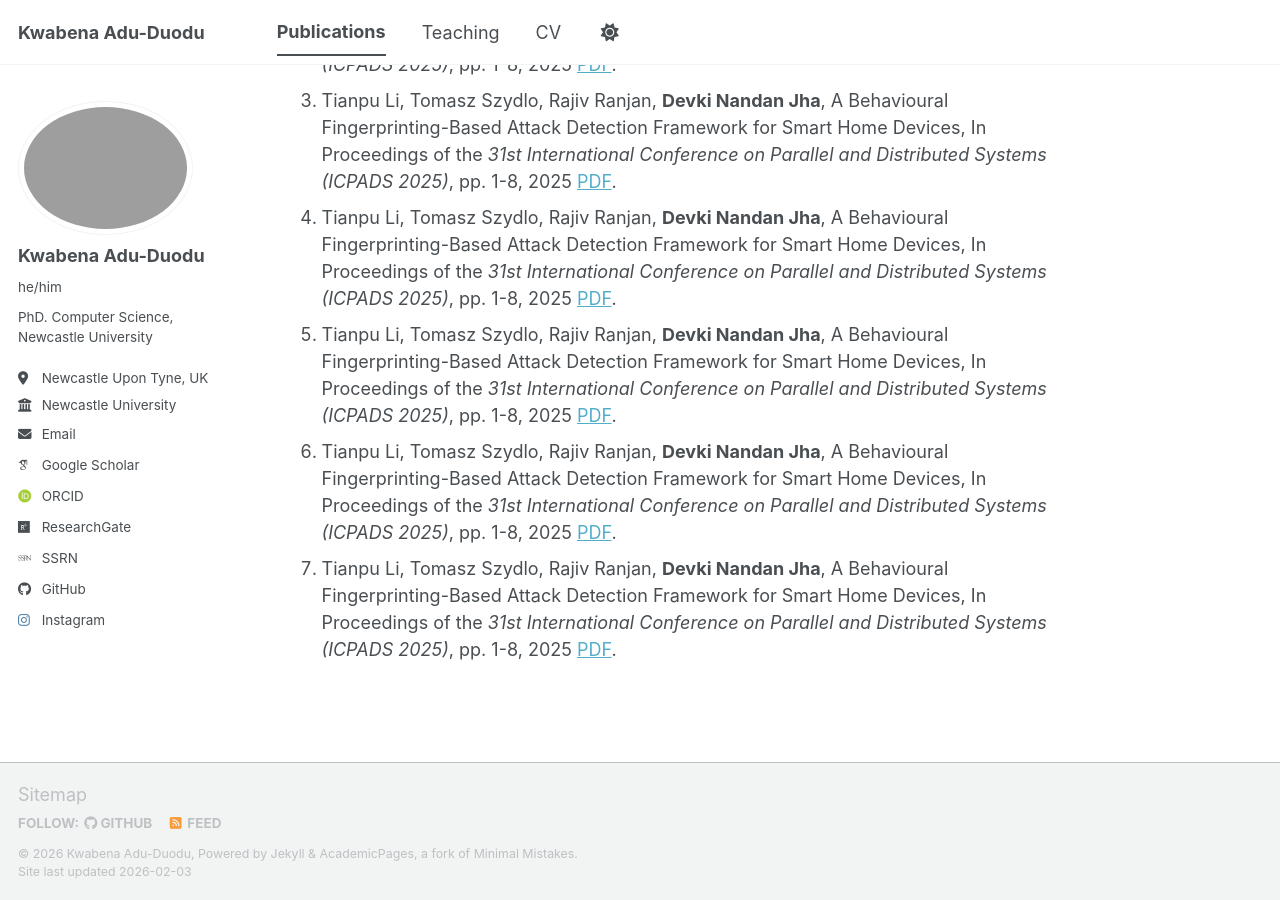
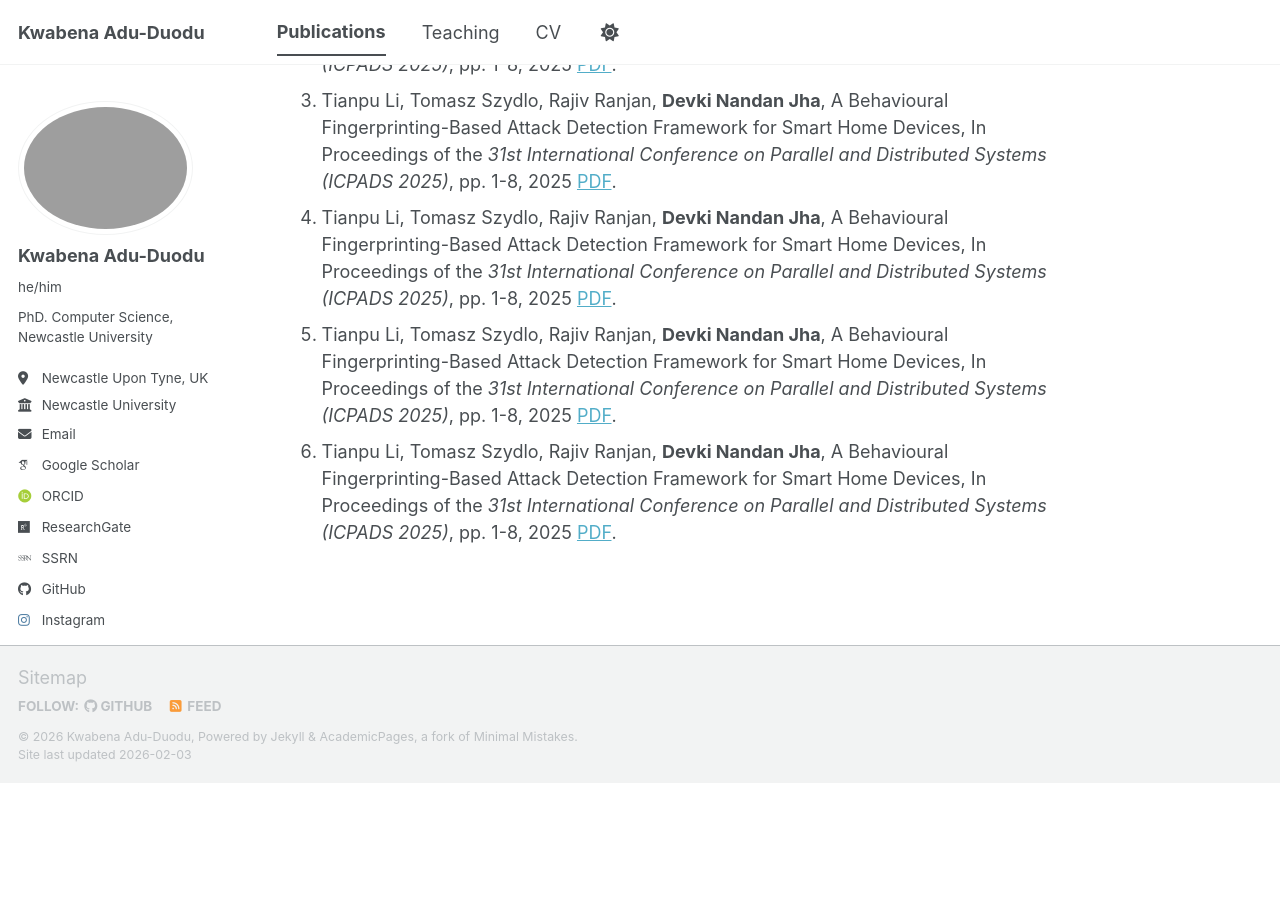
Before and after one commit to KAYDUODU/KAYDUODU.github.io, a Jekyll site: the page built from _pages/publications.md, in a window 1280 px wide and 900 px high, scrolled down 630 px. Built offline with Jekyll 4.4.1, drawn with Linux system fonts in a browser that asks for light colours; some web fonts are replaced; a script bundle is joined from its source files by our own code; library files that are not in the unit come from our copies; after the commit the page ends 1413 px from its top, so only the background shows below that.

Commit message:
Remove duplicate publication entry
Removed duplicate publication entry from the list.

```diff
--- a/_pages/publications.md
+++ b/_pages/publications.md
@@ -20,7 +20,6 @@ Conference Papers
 4. Tianpu Li, Tomasz Szydlo, Rajiv Ranjan, <b>Devki Nandan Jha</b>, A Behavioural Fingerprinting-Based Attack Detection Framework for Smart Home Devices, In Proceedings of the <i>31st International Conference on Parallel and Distributed Systems (ICPADS 2025)</i>, pp. 1-8, 2025 [PDF]().
 5. Tianpu Li, Tomasz Szydlo, Rajiv Ranjan, <b>Devki Nandan Jha</b>, A Behavioural Fingerprinting-Based Attack Detection Framework for Smart Home Devices, In Proceedings of the <i>31st International Conference on Parallel and Distributed Systems (ICPADS 2025)</i>, pp. 1-8, 2025 [PDF]().
 6. Tianpu Li, Tomasz Szydlo, Rajiv Ranjan, <b>Devki Nandan Jha</b>, A Behavioural Fingerprinting-Based Attack Detection Framework for Smart Home Devices, In Proceedings of the <i>31st International Conference on Parallel and Distributed Systems (ICPADS 2025)</i>, pp. 1-8, 2025 [PDF]().
-7. Tianpu Li, Tomasz Szydlo, Rajiv Ranjan, <b>Devki Nandan Jha</b>, A Behavioural Fingerprinting-Based Attack Detection Framework for Smart Home Devices, In Proceedings of the <i>31st International Conference on Parallel and Distributed Systems (ICPADS 2025)</i>, pp. 1-8, 2025 [PDF]().
 
 <!--
 {% if site.author.googlescholar %}
```
